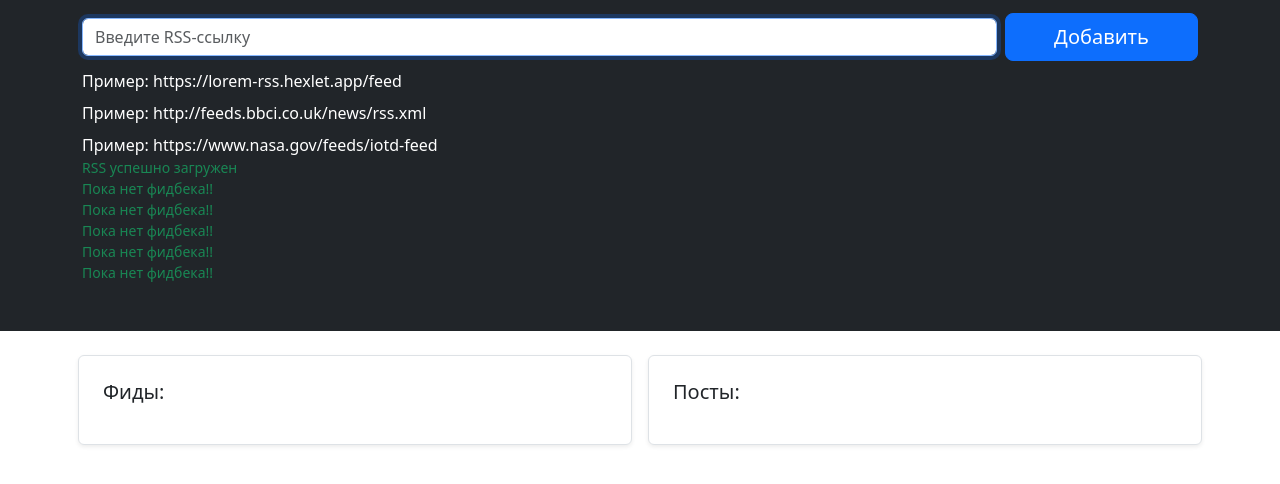
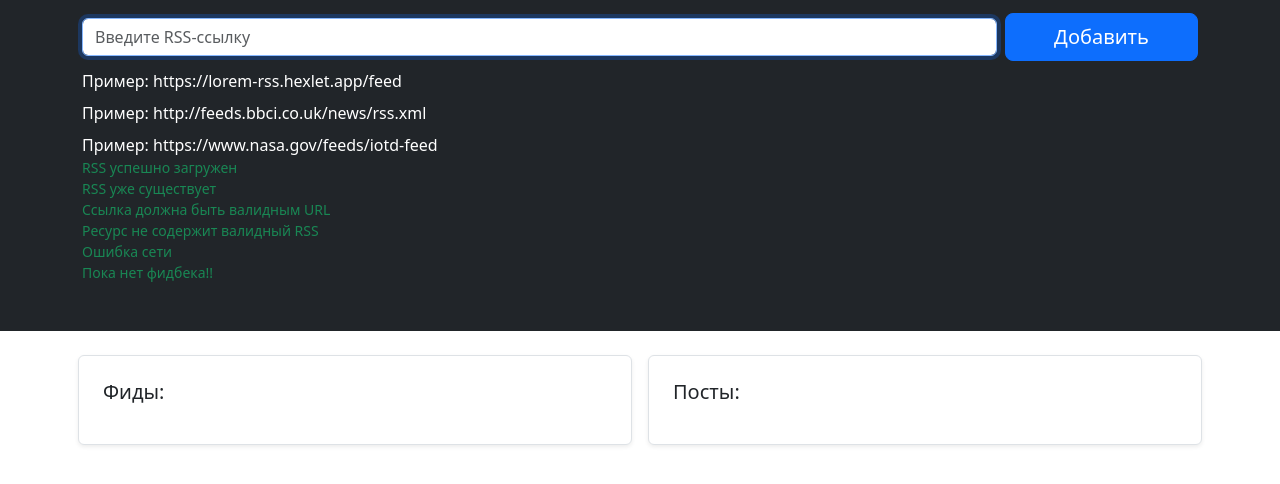
Before and after one commit to Ksuniqum23/frontend-project-11_OLD, a website built with webpack: page index.html in a window 1280 px wide. Shown: the part 156-640 px from the top of the page. Built offline with nearby package versions, Linux system fonts and the light colour scheme.

Commit message:
Very bad decisions

```diff
--- a/index.html
+++ b/index.html
@@ -34,10 +34,10 @@
             <p class="mt-2 mb-0 text-small">Пример: http://feeds.bbci.co.uk/news/rss.xml</p>
             <p class="mt-2 mb-0 text-small">Пример: https://www.nasa.gov/feeds/iotd-feed</p>
             <p class="feedback m-0 small text-success">RSS успешно загружен</p>
-            <p class="feedback m-0 small text-success">Пока нет фидбека!!</p>
-            <p class="feedback m-0 small text-success">Пока нет фидбека!!</p>
-            <p class="feedback m-0 small text-success">Пока нет фидбека!!</p>
-            <p class="feedback m-0 small text-success">Пока нет фидбека!!</p>
+            <p class="feedback m-0 small text-success">RSS уже существует</p>
+            <p class="feedback m-0 small text-success">Ссылка должна быть валидным URL</p>
+            <p class="feedback m-0 small text-success">Ресурс не содержит валидный RSS</p>
+            <p class="feedback m-0 small text-success">Ошибка сети</p>
             <p class="feedback m-0 small text-success">Пока нет фидбека!!</p>
         </div>
     </main>
```
